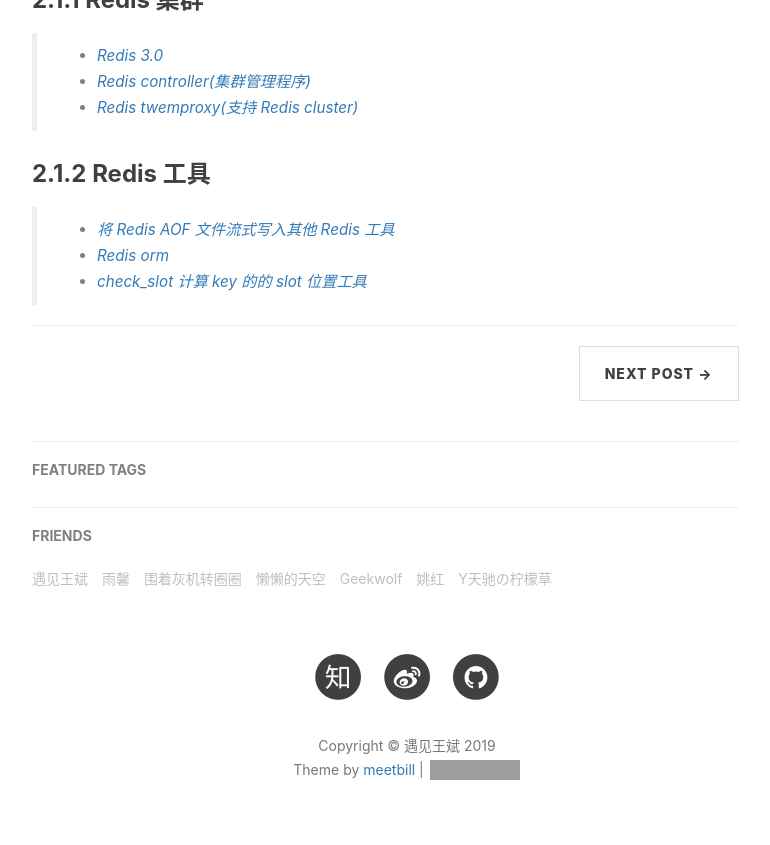
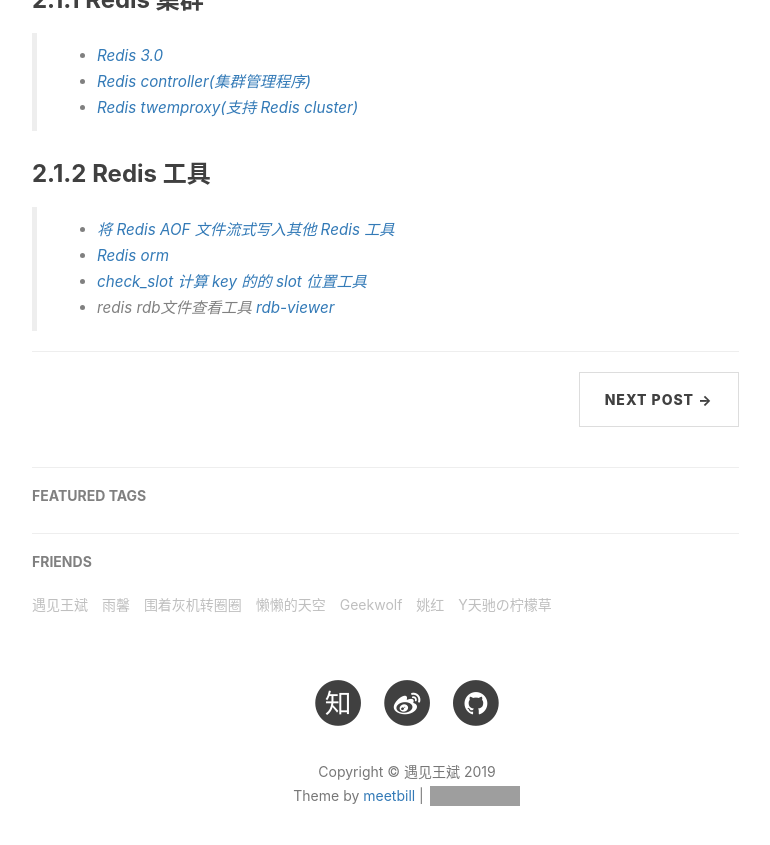
Before and after one commit to meetbill/meetbill.github.io, a Jekyll site: the page built from _posts/2016-05-31-db.md, in a window 1280 px wide and 900 px high, scrolled down 876 px. Shown: the top 845 px of the window, without its empty margins (233-1003 px from the left). Built offline with Jekyll 4.4.1, drawn with Linux system fonts in a browser that asks for light colours; nearby versions of some CDN libraries; comment, search, counter and statistics services are not loaded; grey boxes are pictures that could not be loaded.

Commit message:
[Update]:update db

```diff
--- a/_posts/2016-05-31-db.md
+++ b/_posts/2016-05-31-db.md
@@ -30,3 +30,4 @@ tags:
 > * [将 Redis AOF 文件流式写入其他 Redis 工具](https://github.com/meetbill/redis-replay-aof)
 > * [Redis orm](https://github.com/meetbill/redis-orm)
 > * [check_slot 计算 key 的的 slot 位置工具](https://github.com/meetbill/check_slot)
+> * redis rdb文件查看工具 [rdb-viewer](https://github.com/meetbill/rdb-viewer)
```
